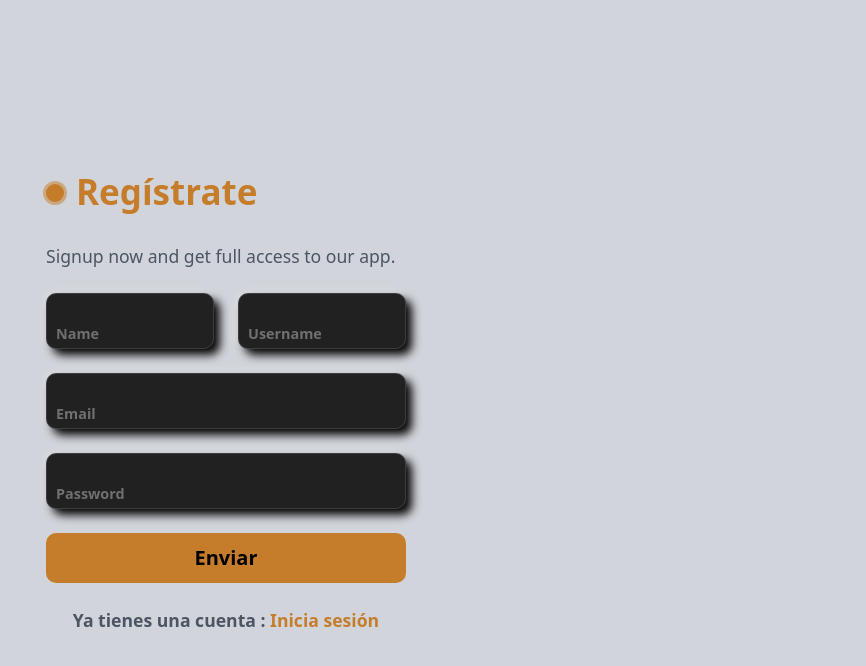
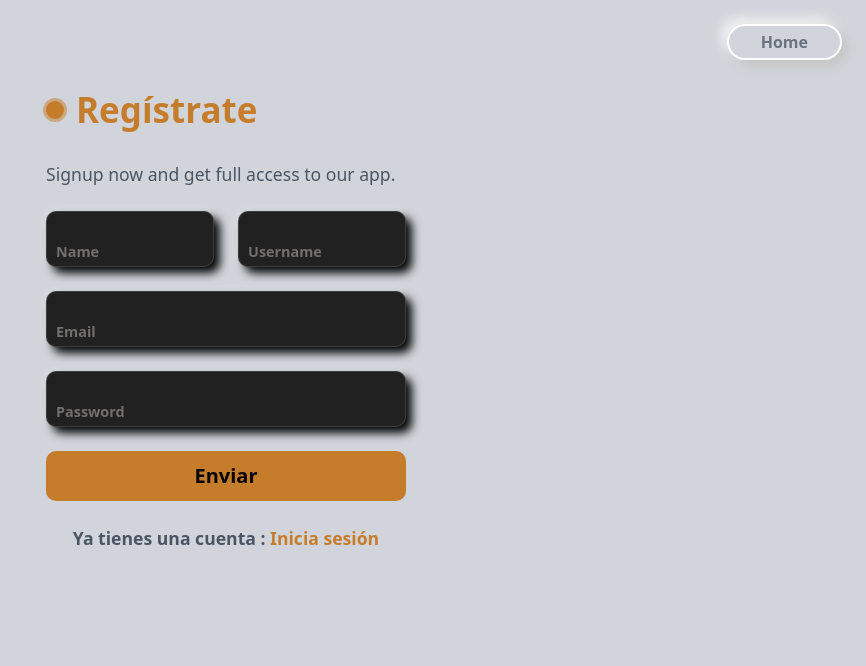
Before and after one commit to Najdorf12/glc-tech, a React (Vite) app: page /register in a window 1280 px wide. Shown: the top 666 px of the page, without its empty margins (414-1280 px from the left). Built offline with nearby package versions, Linux system fonts and the light colour scheme.

Commit message:
add styles

```diff
--- a/src/pages/ProductDetail.jsx
+++ b/src/pages/ProductDetail.jsx
@@ -10,17 +10,7 @@ const ProductDetail = () => {
   const [isLoading, setIsLoading] = useState(false);
   const [similarProducts, setSimilarProducts] = useState([]);
 
-  const getProductsByCategory = () => {
-    axios
-      .get(`/products/category/${productDetail?.category}`)
-      .then((res) => {
-        setSimilarProducts(res?.data);
-      })
-      .catch((error) => console.error(error));
-  };
-
   useEffect(() => {
-    // Fetch product details and price
     const fetchProductData = async () => {
       try {
         setIsLoading(true);
@@ -37,8 +27,8 @@ const ProductDetail = () => {
 
     fetchProductData();
   }, [id]);
+
   useEffect(() => {
-    // Fetch similar products if productDetail.category is available
     if (productDetail.category) {
       axios
         .get(`/products/category/${productDetail.category}`)
@@ -47,24 +37,7 @@ const ProductDetail = () => {
     }
   }, [productDetail.category]);
 
-  /*  const getARSPrice = () => {
-    axios
-      .get("/usdPrice")
-      .then((res) => setARSPrice(res.data))
-      .catch((error) => console.error(error));
-  };
-  const getProductDetail = () => {
-    setIsLoading(true);
-    setTimeout(() => {
-      axios
-        .get(`/products/${id}`)
-        .then((res) => {
-          setProductDetail(res.data);
-        })
-        .catch((error) => console.error(error))
-        .finally(() => setIsLoading(false));
-    }, 1200);
-  }; */
+
 
   return (
     <section className="relative bg-gray-300 pb-12  w-full pt-3  flex flex-col items-center  overflow-hidden xl:pt-4 2xl:min-h-screen">
--- a/src/pages/login/Login.jsx
+++ b/src/pages/login/Login.jsx
@@ -25,17 +25,14 @@ const Login = () => {
   }, [loginError]);
 
   useEffect(() => {
-    axios
-    .post("/auth/logout")
-    .catch((error) => console.error(error));
-  }, [])
-
+    axios.post("/auth/logout").catch((error) => console.error(error));
+  }, []);
 
   const submit = (data) => {
     axios
       .post("/auth/login", data)
       .then(() => {
-       navigate("/admin");
+        navigate("/admin");
       })
       .catch((error) => {
         setLoginError(error.response?.data);
@@ -44,13 +41,13 @@ const Login = () => {
 
   return (
     <>
-      <main className="bg-gray-300  h-screen w-full flex justify-center items-center relative px-5 sm:px-6">
-        <picture className="absolute w-32 bottom-0 mt-4 md:right-0 md:mr-10 xl:mr-20 md:w-44 lg:w-72">
-          {/*  <img src={imgLogo} alt="" /> */}
-        </picture>
+      <main className="bg-gray-300  h-screen w-full flex justify-center  relative px-5 sm:px-6 pt-[20%] lg:pt-[5%] 2xl:pt-[8%]">
+        <button className="btn-home2 absolute top-6 right-6  text-gray-500 text-base font-normal border-[2px] rounded-[1rem] px-5 py-1 border-white  xl:px-8 2xl:text-lg 2xl:px-8  xl:font-semibold">
+          <span>Home</span>
+        </button>
         <form
           onSubmit={handleSubmit(submit)}
-          className="form lg:w-[400px] 2xl:w-[550px] lg:gap-7 lg:px-8"
+          className="form  lg:w-[400px] 2xl:w-[550px] lg:gap-7 lg:px-8"
         >
           {loginError?.map((error, i) => (
             <div
@@ -62,7 +59,9 @@ const Login = () => {
           ))}
 
           <p className="title">Iniciar Sesión </p>
-          <p className="message text-gray-600">Signup now and get full access to our app. </p>
+          <p className="message text-gray-600">
+            Signup now and get full access to our app.{" "}
+          </p>
           <label className="relative">
             <input
               required=""
--- a/src/pages/login/Register.jsx
+++ b/src/pages/login/Register.jsx
@@ -38,10 +38,10 @@ const Register = () => {
 
   return (
     <>
-      <main className="bg-gray-300 h-screen w-full flex justify-center items-center relative px-3 sm:px-4">
-        <picture className="absolute w-32 bottom-0 mt-4 md:right-0 md:mr-10 xl:mr-20 md:w-44 lg:w-72">
-          {/* <img src={imgLogo} alt="" /> */}
-        </picture>
+      <main className="bg-gray-300 h-screen w-full flex justify-center pt-[20%] xl:pt-[5%] 2xl:pt-[8%] relative px-3 sm:px-4">
+      <button className="btn-home2 absolute top-6 right-6  text-gray-500 text-base font-normal border-[2px] rounded-[1rem] px-5 py-1 border-white  xl:px-8 2xl:text-lg 2xl:px-8  xl:font-semibold">
+          <span>Home</span>
+        </button>
 
         <form onSubmit={handleSubmit(submit)} className="form lg:w-[400px] 2xl:w-[550px] ">
           {registerError.map((error, i) => (
```
